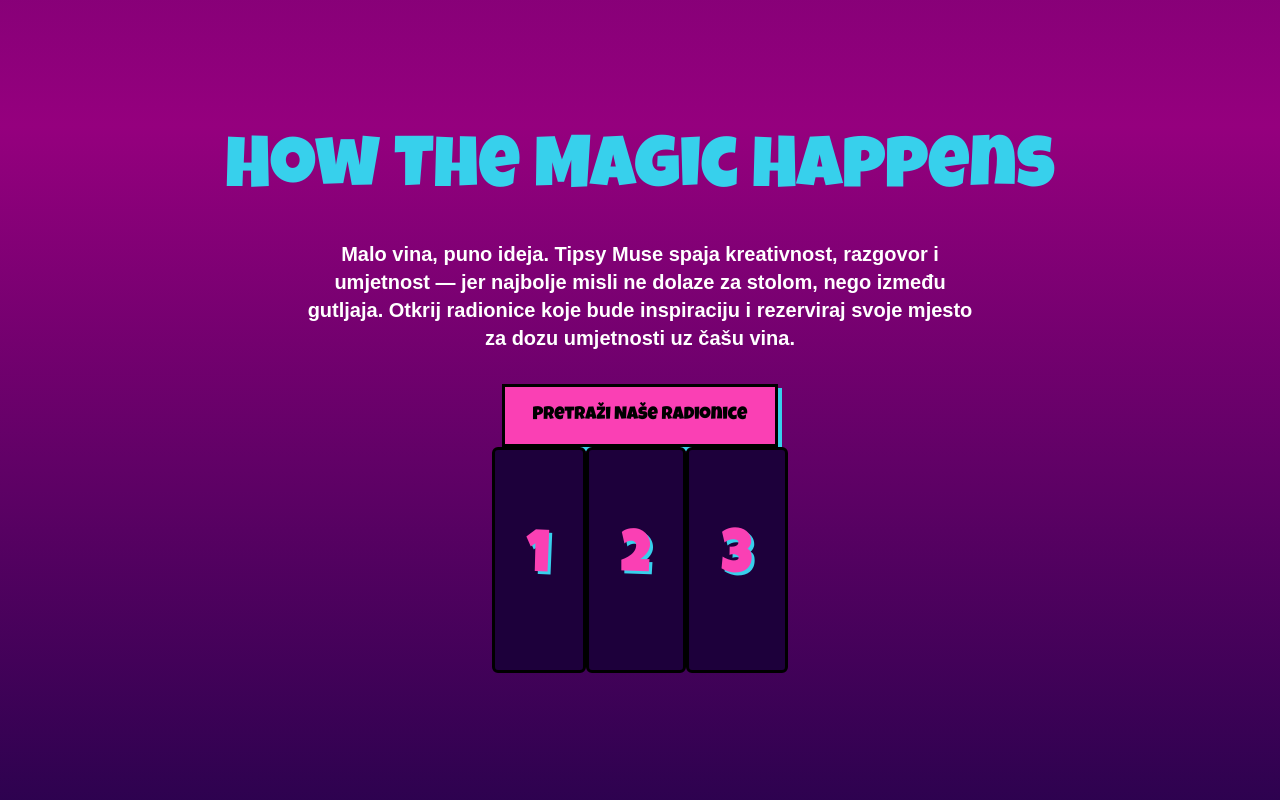
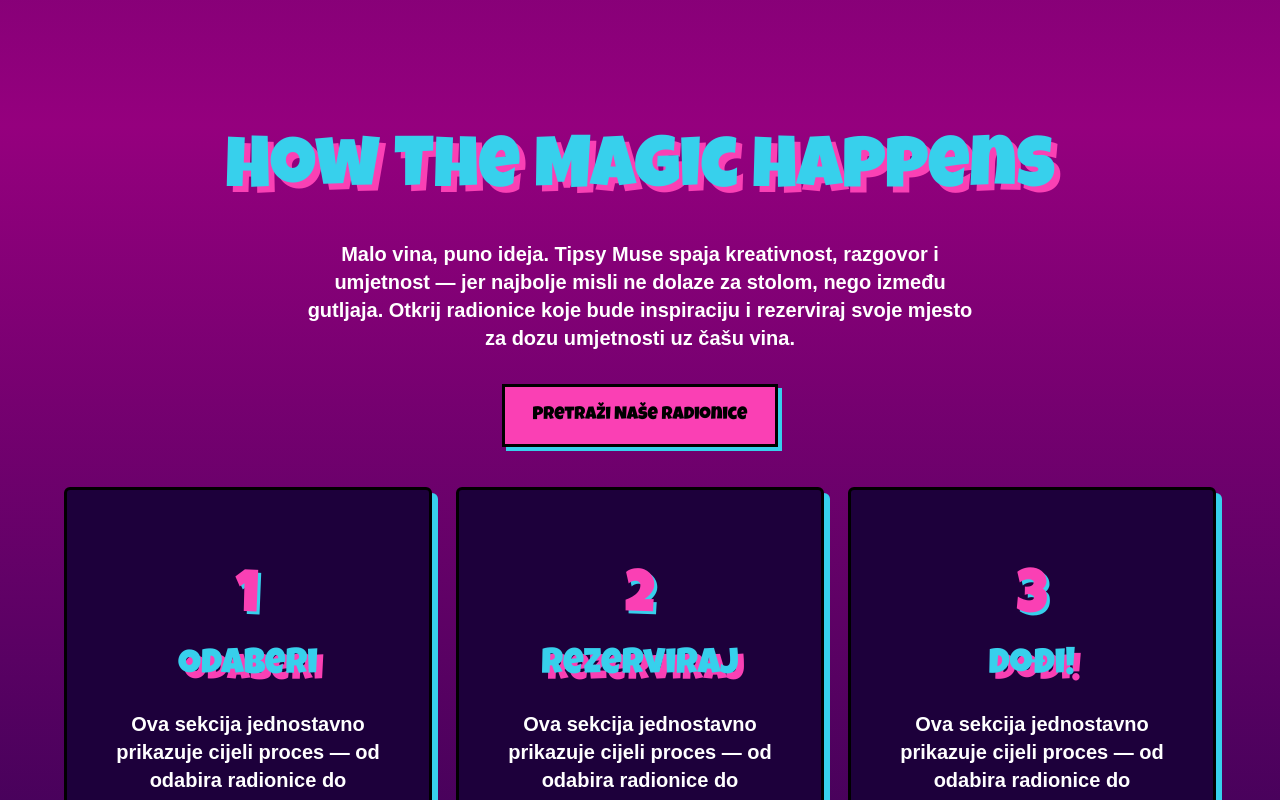
Before and after one commit to AdrianPalcic/Tipsy-Muse, a Next.js app: page / in a window 1280 px wide. Shown: the part 3280-4080 px from the top of the page. Built offline with nearby package versions, Linux system fonts and the light colour scheme; a web font is replaced by a local one.

Commit message:
finished how it works

```diff
--- a/app/components/HowWeWork.tsx
+++ b/app/components/HowWeWork.tsx
@@ -5,7 +5,7 @@
   return (
     <section className="section-overlay-b section-padding">
       <div className="mx-auto flex flex-col items-center">
-        <h1 className="title text-gradient text-center">
+        <h1 className="title text-gradient text-center shadow-pink-text">
           How The Magic Happens
         </h1>
         <p className="subtitle text-center">
@@ -16,12 +16,16 @@
         </p>
         <button className="button red">Pretraži Naše Radionice</button>
 
-        <div className="flex flex-wrap">
+        <div className="flex flex-col lg:flex-row gap-6 mt-10">
           {howWeWork.map((work) => (
-            <div key={work.id} className="card">
-              <h1 className="text-6xl text-secondary shadow-blue-text">
+            <div key={work.id} className="card shadow-blue">
+              <h1 className="text-6xl text-secondary shadow-blue-text text-center mb-4">
                 {work.id}
               </h1>
+              <h1 className="text-primary text-4xl shadow-pink-text text-center mb-6">
+                {work.text}
+              </h1>
+              <p className="subtitle text-center">{work.description}</p>
             </div>
           ))}
         </div>
```
